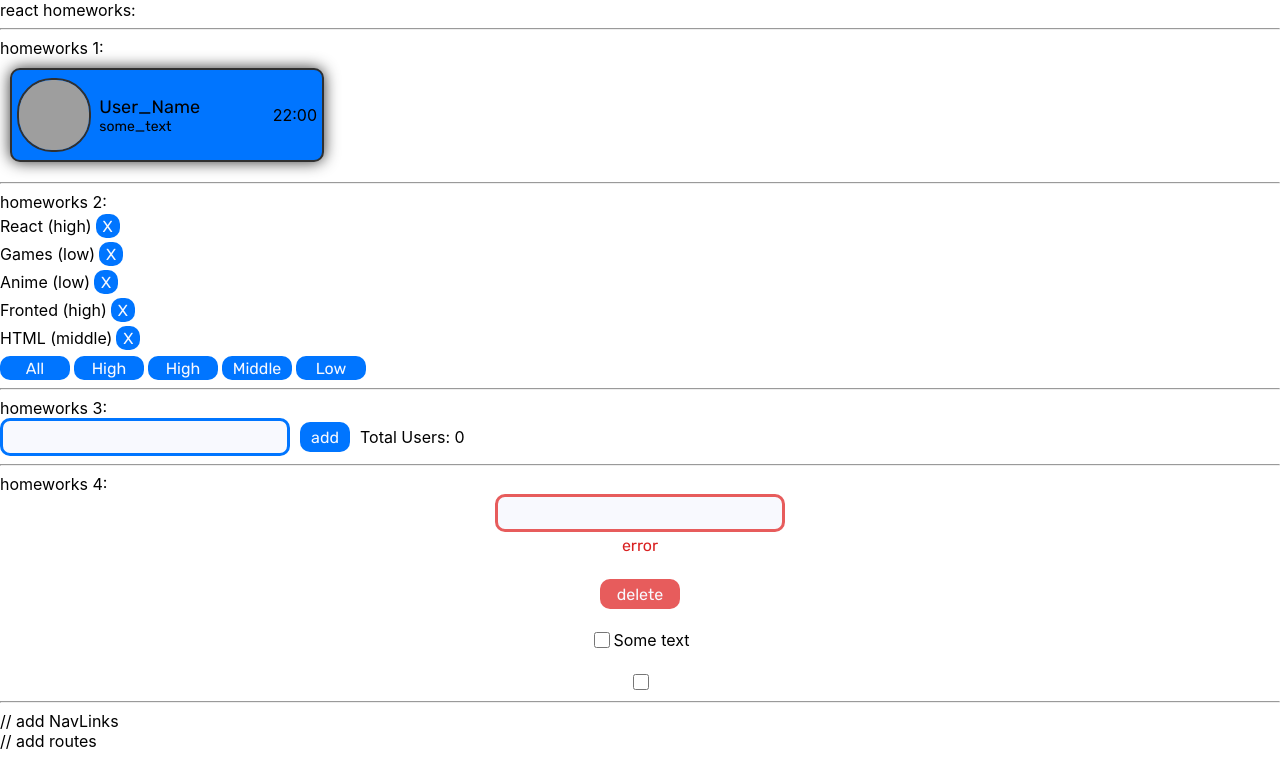
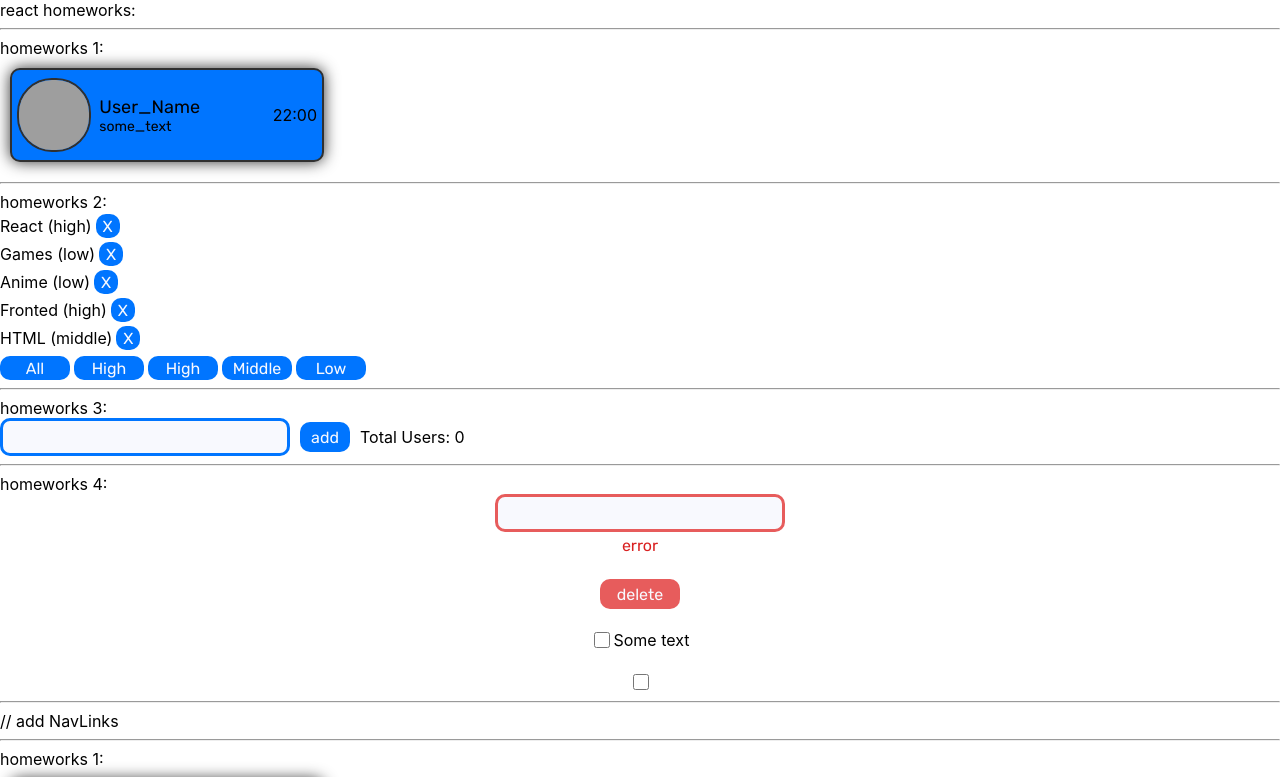
Before and after one commit to Fuza322/IT-Incubator-Ignat-Tasks, a React (Create React App) app: page /#/pre-junior in a window 1280 px wide. Shown: the top 777 px of the page. Built offline with nearby package versions, Linux system fonts and the light colour scheme; grey boxes are pictures that could not be loaded.

Commit message:
task5 demo

```diff
--- a/src/p2-homeworks/h5/Routes.tsx
+++ b/src/p2-homeworks/h5/Routes.tsx
@@ -1,4 +1,7 @@
 import React from "react"
+import {PreJunior} from "./pages/PreJunior"
+import {Error404} from "./pages/Error404"
+import {Switch, Route, Redirect} from "react-router-dom"
 
 export const PATH = {
     PRE_JUNIOR: "/pre-junior",
@@ -9,19 +12,19 @@
     return (
         <div>
             {/*Switch выбирает первый подходящий роут*/}
-            {/*<Switch>*/}
+            <Switch>
 
-            {/*в начале мы попадаем на страницу "/" и переходим сразу на страницу PRE_JUNIOR*/}
-            {/*exact нужен чтоб указать полное совподение (что после "/" ничего не будет)*/}
-            {/*<Route path={"/"} exact render={() => <Redirect to={PRE_JUNIOR}/>}/>*/}
+                {/*в начале мы попадаем на страницу "/" и переходим сразу на страницу PRE_JUNIOR*/}
+                {/*exact нужен чтоб указать полное совподение (что после "/" ничего не будет)*/}
+                <Route path={"/"} exact render={() => <Redirect to={PATH.PRE_JUNIOR}/>}/>
 
-            {/*<Route path={PRE_JUNIOR} render={() => <PreJunior/>}/>*/}
+                <Route path={PATH.PRE_JUNIOR} render={() => <PreJunior/>}/>
                 // add routes
 
-            {/*у этого роута нет пути, он отрисуется если пользователь захочет попасть на несуществующую страницу*/}
-            {/*<Route render={() => <Error404/>}/>*/}
+                {/*у этого роута нет пути, он отрисуется если пользователь захочет попасть на несуществующую страницу*/}
+                <Route render={() => <Error404/>}/>
 
-            {/*</Switch>*/}
+            </Switch>
         </div>
     )
 }
```
